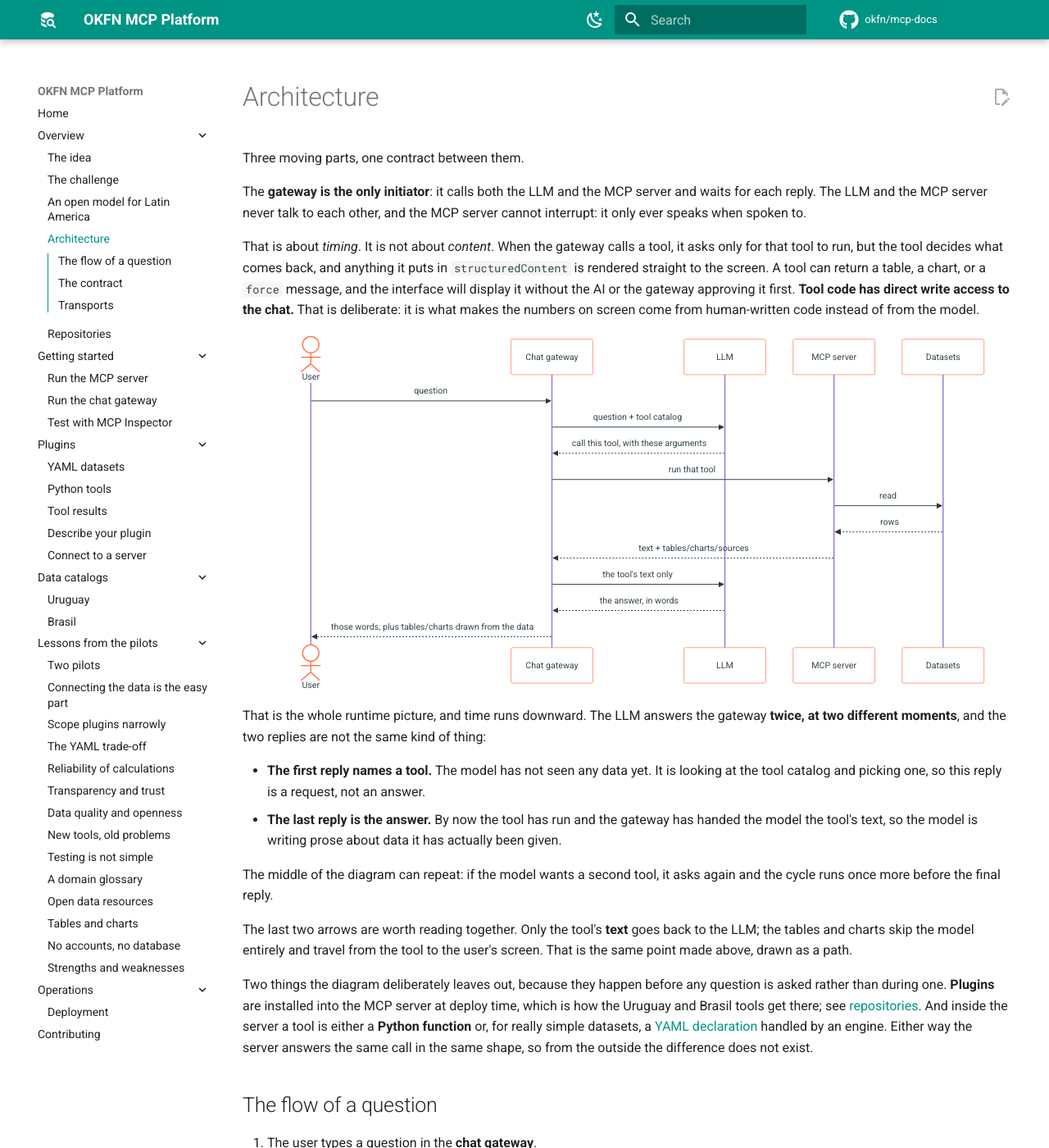
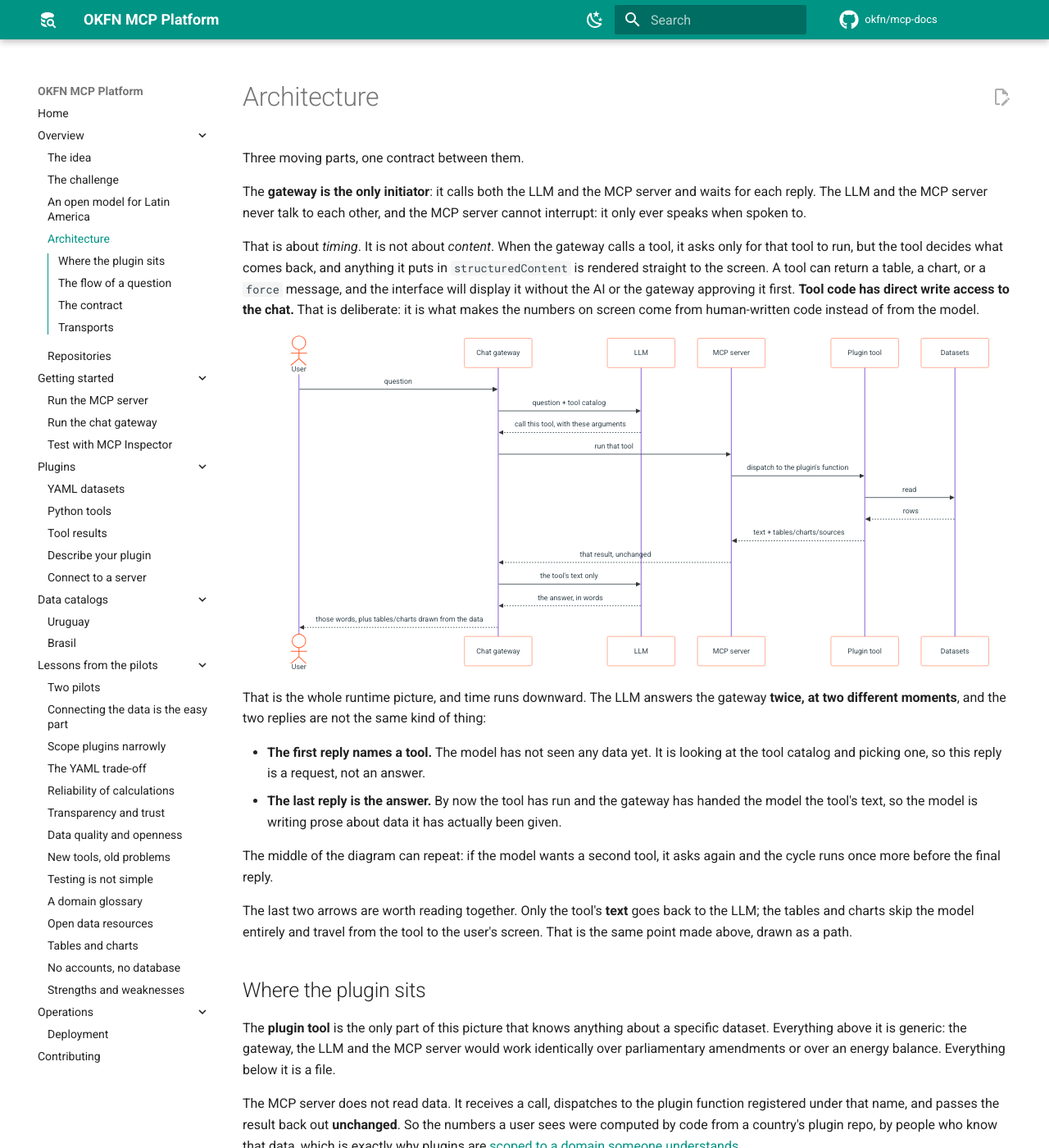
Before and after one commit to okfn/mcp-docs, an MkDocs documentation site: the page built from docs/overview/architecture.md, in a window 1280 px wide and 1400 px high. Shown: the whole window at 82% size. Built offline with MkDocs 1.6.1 and Material for MkDocs 9.7.7, drawn with Linux system fonts in a browser that asks for light colours; comment, search, counter and statistics services are not loaded; some of the changed text lies outside the part shown.

Commit message:
Improve diagram (and colors for nigth mode)

```diff
--- a/docs/overview/architecture.md
+++ b/docs/overview/architecture.md
@@ -22,15 +22,18 @@ sequenceDiagram
     participant Gateway as Chat gateway
     participant LLM
     participant MCP as MCP server
+    participant Tool as Plugin tool
     participant Data as Datasets
 
     User->>Gateway: question
     Gateway->>LLM: question + tool catalog
     LLM-->>Gateway: call this tool, with these arguments
     Gateway->>MCP: run that tool
-    MCP->>Data: read
-    Data-->>MCP: rows
-    MCP-->>Gateway: text + tables/charts/sources
+    MCP->>Tool: dispatch to the plugin's function
+    Tool->>Data: read
+    Data-->>Tool: rows
+    Tool-->>MCP: text + tables/charts/sources
+    MCP-->>Gateway: that result, unchanged
     Gateway->>LLM: the tool's text only
     LLM-->>Gateway: the answer, in words
     Gateway-->>User: those words, plus tables/charts drawn from the data
@@ -55,14 +58,19 @@ goes back to the LLM; the tables and charts skip the model entirely and
 travel from the tool to the user's screen. That is the same point made
 above, drawn as a path.
 
-Two things the diagram deliberately leaves out, because they happen
-before any question is asked rather than during one. **Plugins** are
-installed into the MCP server at deploy time, which is how the Uruguay
-and Brasil tools get there; see [repositories](repositories.md). And
-inside the server a tool is either a **Python function** or, for really
-simple datasets, a [YAML declaration](../lessons/yaml-tradeoff.md)
-handled by an engine. Either way the server answers the same call in the
-same shape, so from the outside the difference does not exist.
+## Where the plugin sits
+
+The **plugin tool** is the only part of this picture that knows anything
+about a specific dataset. Everything above it is generic: the gateway,
+the LLM and the MCP server would work identically over parliamentary
+amendments or over an energy balance. Everything below it is a file.
+
+The MCP server does not read data. It receives a call, dispatches to the
+plugin function registered under that name, and passes the result back
+out **unchanged**. So the numbers a user sees were computed by code from
+a country's plugin repo, by people who know that data, which is exactly
+why plugins are [scoped to a domain someone
+understands](../lessons/scope.md).
 
 ## The flow of a question
 
--- a/docs/stylesheets/extra.css
+++ b/docs/stylesheets/extra.css
@@ -42,3 +42,21 @@
   line-height: 1.5;
   font-weight: 700;
 }
+
+/* Mermaid colours.
+
+   Material renders mermaid diagrams inside a CLOSED shadow root, so no
+   selector written here can reach the SVG: `.mermaid path { ... }` and
+   friends are silently ignored, `!important` included. The only things
+   that cross a shadow boundary are inherited CSS custom properties, so
+   the `--md-mermaid-*` variables below are the supported (and only)
+   way to restyle a diagram.
+
+   In dark mode the message lines and their arrowheads default to a dark
+   grey that vanishes against the background. Material paints both from
+   one variable, so they always share a colour. */
+
+[data-md-color-scheme="slate"] {
+  --md-mermaid-sequence-message-line-color: #ffab70;
+  --md-mermaid-sequence-actor-line-color: #6b6b7b;
+}
--- a/mkdocs.yml
+++ b/mkdocs.yml
@@ -43,6 +43,20 @@ theme:
 
 extra_css:
   - stylesheets/extra.css
+
+# Pin Mermaid to v10.
+#
+# Material loads Mermaid 11 from a CDN, but only if `window.mermaid` is not
+# already defined, so loading v10 here takes precedence. We do this because
+# Mermaid 11 renames the arrowhead marker to "<diagram-id>-arrowhead", which
+# no longer matches the "#arrowhead path" selector in Material's stylesheet.
+# Nothing then paints the arrowheads and they fall back to black, which is
+# invisible in dark mode. Mermaid 10 keeps the plain "arrowhead" id.
+#
+# Remove this line once Material's stylesheet matches Mermaid 11's markers,
+# and check that arrowheads are still visible in dark mode.
+extra_javascript:
+  - https://unpkg.com/mermaid@10/dist/mermaid.min.js
 
 markdown_extensions:
   - admonition
```
